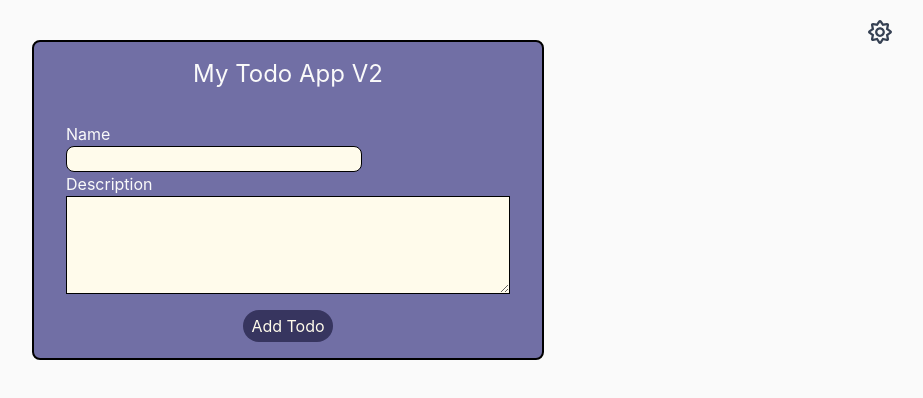
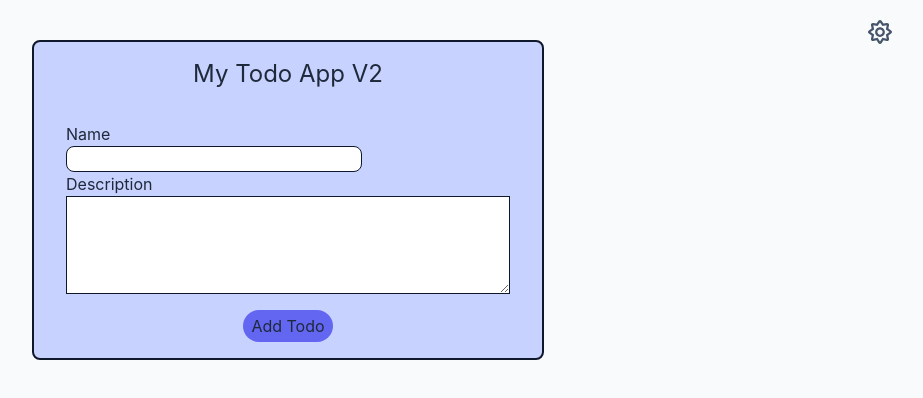
Before and after one commit to Appleex0/my-todo-app-v2, a React (Vite) app: page / in a window 1280 px wide. Shown: the top 398 px of the page, without its empty margins (352-1275 px from the left). Built offline with nearby package versions, Linux system fonts and the light colour scheme.

Commit message:
Enhance dark mode support; update background colors in App, Todo, and TodoScreen components, and improve CSS variables for better theme management

```diff
--- a/src/App.tsx
+++ b/src/App.tsx
@@ -4,7 +4,7 @@ function App() {
 
   return (
     <>
-    <div className="w-screen h-screen flex justify-center items-center  bg-[#FAFAFA]  dark:bg-[#242323aa] overflow-x-hidden">
+    <div className="w-screen h-screen flex justify-center items-center  bg-[#FAFAFA]  dark:bg-[#2e0053] overflow-x-hidden">
       <TodoScreen/>
     </div>
     </>
--- a/src/components/Todo.tsx
+++ b/src/components/Todo.tsx
@@ -24,7 +24,7 @@ function Todo({ todo }: TodoType) {
   };
 
   return (
-    <div className="flex flex-col border p-4 text-[#090911] w-full">
+    <div className="flex flex-col dark:bg-[#716FA5] border p-4 text-[#090911] w-full">
       <div className="flex flex-col gap-3">
         <div className="font-medium text-2xl  text-[#090911]">{todo.name}</div>
         <div className=" text-[#090911]  break-words md:w-72 md:h-55 sm:w-58 lg:w-64 lg:h-64 xl:w-60 xl:h-70 2xl:w-96 2xl:h-80">
--- a/src/components/TodoScreen.tsx
+++ b/src/components/TodoScreen.tsx
@@ -47,7 +47,7 @@ function TodoScreen() {
     <div className="flex justify-center items-center flex-col w-full h-full relative">
       <div onClick={() => {
         change()
-      }} className="absolute right-15 top-5 text-2xl text-gray-700 hover:scale-120 transition-all cursor-pointer duration-500">
+      }} className="absolute  top-13 right-20 xl:right-15 lg:top-5 lg:right-15 md:top-5 md:right-15  text-2xl text-gray-700 hover:scale-120 transition-all cursor-pointer duration-500">
         <MdModeNight
           className={`absolute transition-all duration-500 transform ${isDark ? "opacity-100 rotate-0 scale-100" : "opacity-0 -rotate-90 scale-0"
             }`}
--- a/src/index.css
+++ b/src/index.css
@@ -5,9 +5,123 @@
 }
 
 @layer base {
+  :root {
+    --bg: #f8fafc;
+    --surface: #eef2ff;
+    --panel: #c7d2fe;
+    --panel-strong: #8b5cf6;
+    --text: #0f172a;
+    --text-muted: #475569;
+    --text-on-panel: #1e293b;
+    --accent: #6366f1;
+    --accent-strong: #4338ca;
+    --hover-accent: #4f46e5;
+    --input-bg: #ffffff;
+    --danger: #dc2626;
+    --danger-strong: #991b1b;
+    --success: #16a34a;
+  }
+
+  .dark {
+    --bg: #0b1220;
+    --surface: #111827;
+    --panel: #4338ca;
+    --panel-strong: #23258f;
+    --text: #e2e8f0;
+    --text-muted: #94a3b8;
+    --text-on-panel: #f8fafc;
+    --accent: #8b5cf6;
+    --accent-strong: #7c3aed;
+    --hover-accent: #5b21b6;
+    --input-bg: #1e293b;
+    --danger: #f87171;
+    --danger-strong: #b91c1c;
+    --success: #4ade80;
+  }
+
+  html, body {
+    background-color: var(--bg);
+    color: var(--text);
+  }
+
   *, ::after, ::before {
     transition-property: background-color, border-color, color, fill, stroke;
     transition-timing-function: cubic-bezier(0.4, 0, 0.2, 1);
     transition-duration: 500ms;
   }
+
+  [class~="bg-[#FAFAFA]"] {
+    background-color: var(--bg) !important;
+  }
+
+  .dark [class~="bg-[#2e0053]"] {
+    background-color: var(--bg) !important;
+  }
+
+  [class~="bg-[#716FA5]"] {
+    background-color: var(--panel) !important;
+  }
+
+  [class~="dark:bg-[#716FA5]"] {
+    background-color: var(--surface) !important;
+    border-color: rgba(148, 163, 184, 0.65) !important;
+  }
+
+  .dark [class~="dark:bg-[#716FA5]"] {
+    background-color: var(--panel-strong) !important;
+    border-color: rgba(139, 92, 246, 0.75) !important;
+  }
+
+  [class~="text-[#FAFAFA]"] {
+    color: var(--text-on-panel) !important;
+  }
+
+  [class~="text-[#090911]"] {
+    color: var(--text) !important;
+  }
+
+  [class~="bg-[#37355F]"] {
+    background-color: var(--accent) !important;
+  }
+
+  [class~="hover:bg-[#2A284A]"]:hover {
+    background-color: var(--hover-accent) !important;
+  }
+
+  [class~="bg-green-300"] {
+    background-color: var(--panel) !important;
+  }
+
+  [class~="bg-amber-50"] {
+    background-color: var(--input-bg) !important;
+  }
+
+  .dark [class~="bg-amber-50"] {
+    background-color: var(--surface) !important;
+  }
+
+  .text-red-500,
+  .text-red-700,
+  .hover\:text-red-400:hover {
+    color: var(--danger) !important;
+  }
+
+  .text-cyan-600,
+  .text-blue-400,
+  .text-blue-600,
+  .hover\:text-blue-400:hover {
+    color: var(--accent) !important;
+  }
+
+  .text-gray-700 {
+    color: var(--text-muted) !important;
+  }
+
+  .bg-red-800 {
+    background-color: var(--danger-strong) !important;
+  }
+
+  .text-amber-50 {
+    color: var(--text-on-panel) !important;
+  }
 }
```
